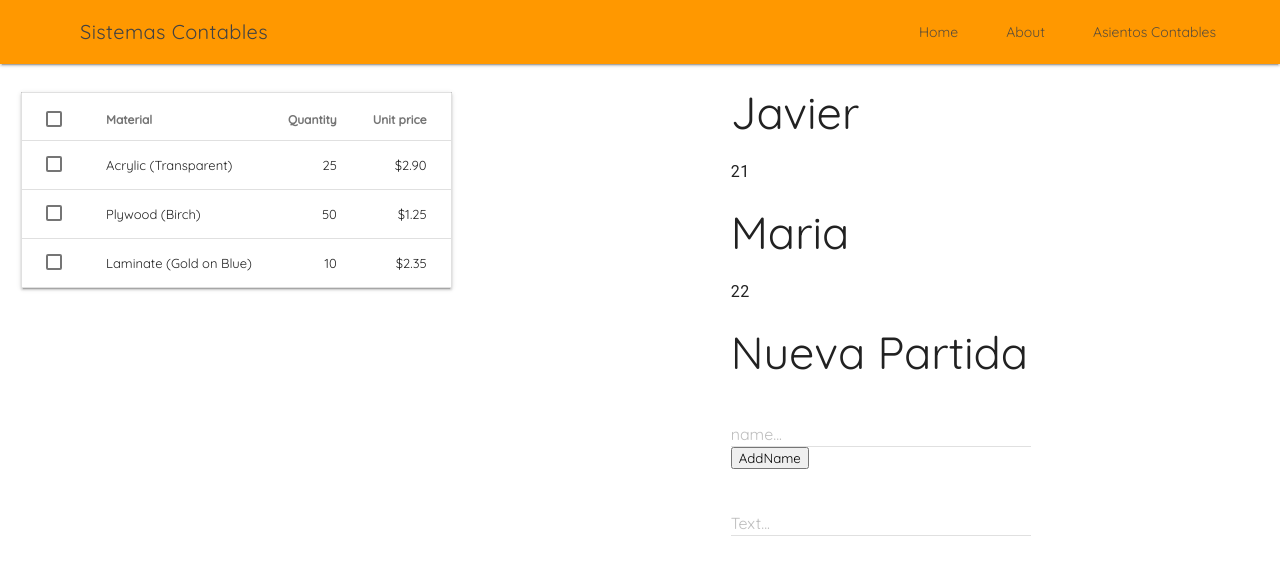
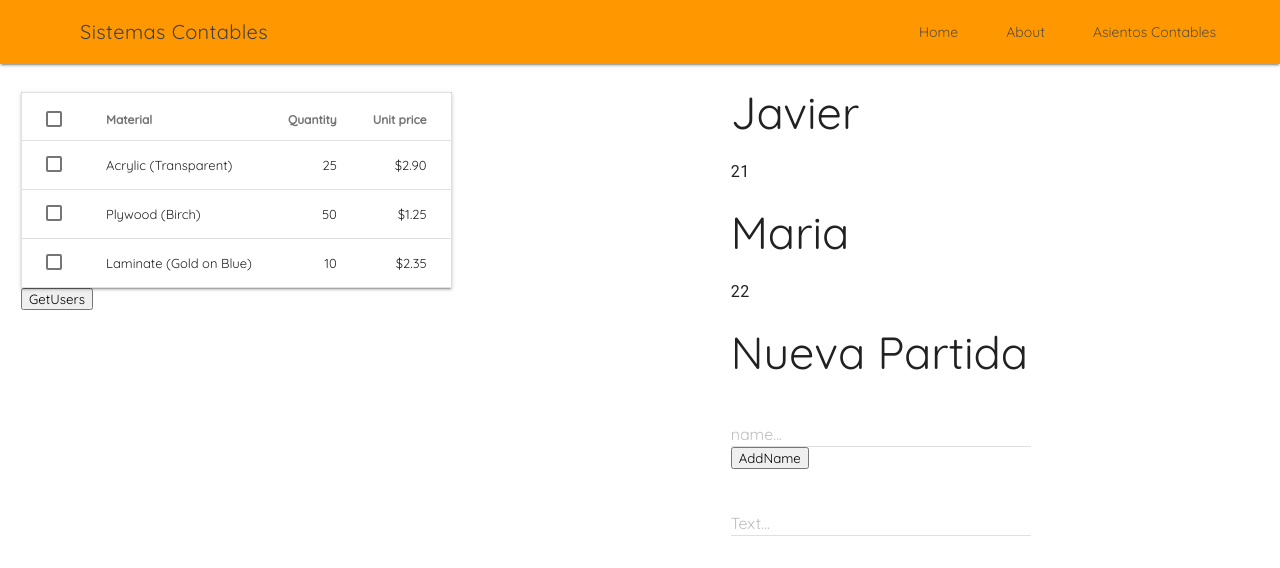
Before and after one commit to jalex099/Contables, a Vue app in the folder conta/: page /asientos in a window 1280 px wide. Shown: the top 568 px of the page. Built offline with nearby package versions, Linux system fonts and the light colour scheme.

Commit message:
Utilizacion de fetch

```diff
--- a/conta/src/components/VerAsientos.vue
+++ b/conta/src/components/VerAsientos.vue
@@ -26,15 +26,37 @@
     </tr>
   </tbody>
 </table>
+
+<button @click="getUsers">GetUsers</button>
+<ul>
+  <li v-for="user in users" :key="user.id">{{user.name}}</li>
+</ul>
   </div>
 
 </template>
 
 <script>
+
 export default {
   name: 'VerAsientos',
-  props: {
-    msg: String
+  data: ()=>{
+    return{
+      users:[]
+    }
+  },
+  methods:{
+    getUsers(){
+      fetch("https://jsonplaceholder.typicode.com/users")
+      .then(res =>{
+        return res.json()
+      })
+      .then(data =>{
+        this.users = data;
+      })
+      .catch(error =>{
+        console.log(error)
+      })
+    }
   }
 }
 </script>
```
